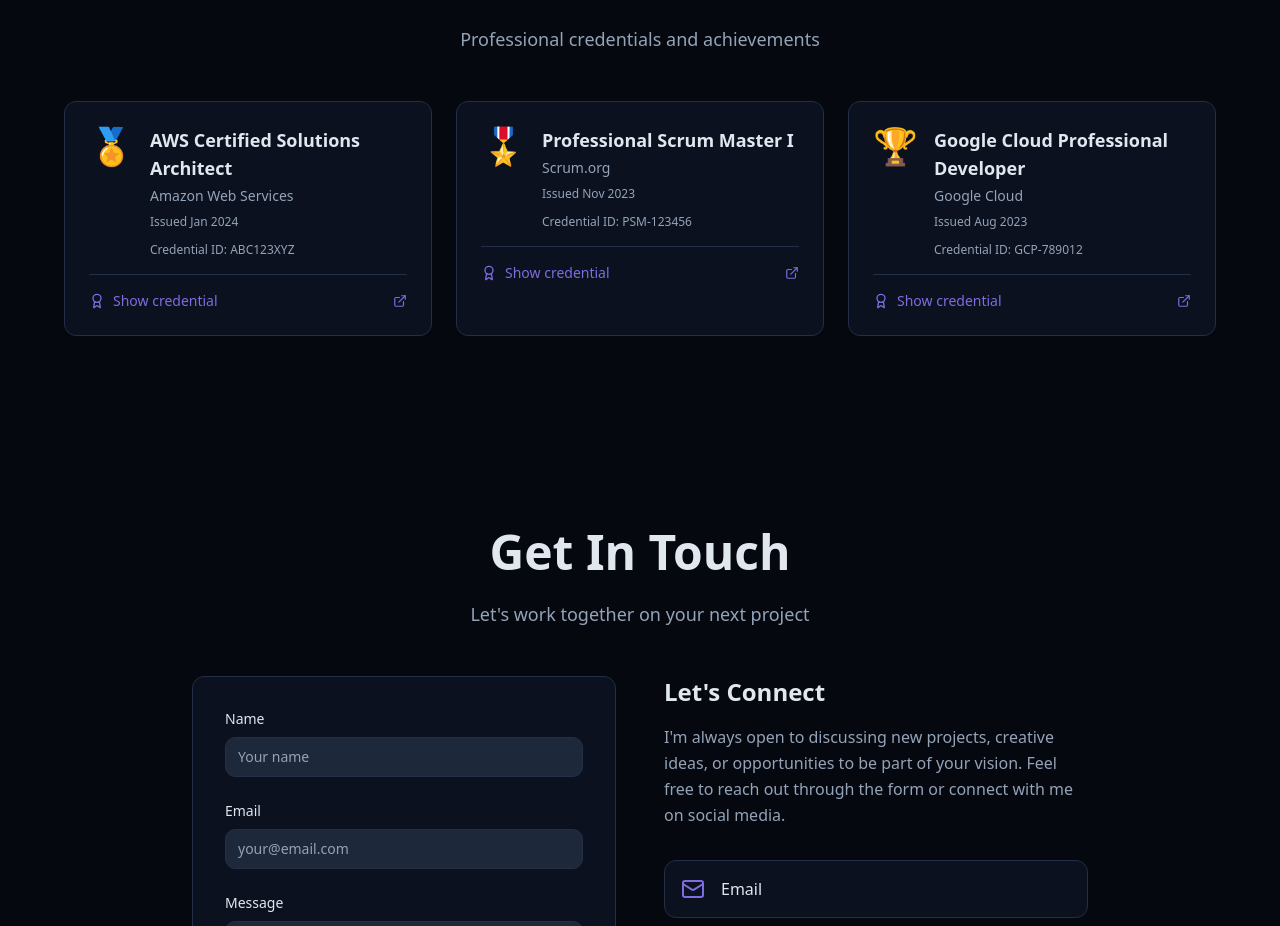
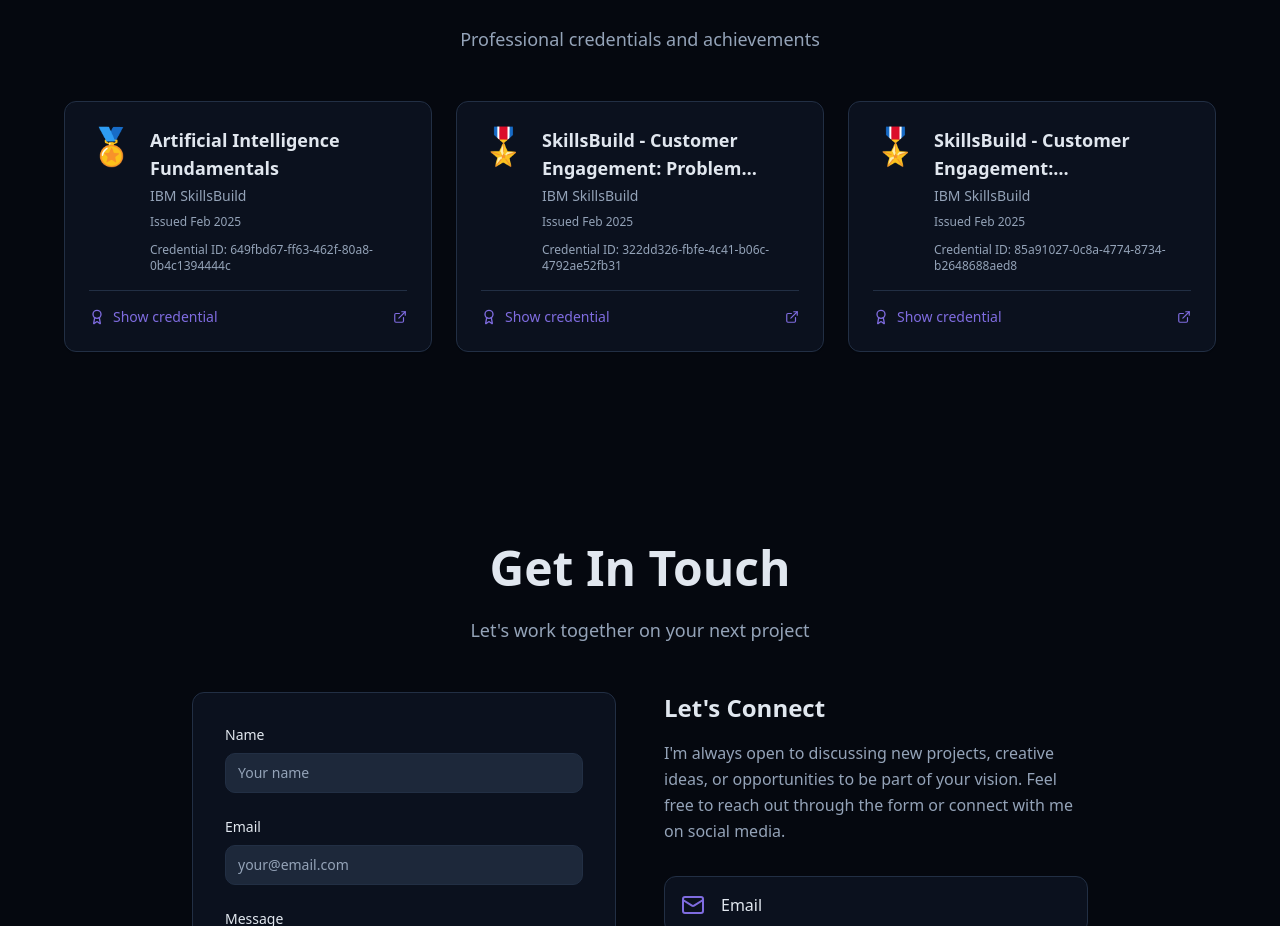
Before and after one commit to rishisharma056/my-portfolio, a React (Vite) app: page / in a window 1280 px wide. Shown: the part 3540-4466 px from the top of the page. Built offline with nearby package versions, Linux system fonts and the light colour scheme; the HTML template or start-up script is replaced by a standard one.

Commit message:
Added IBM Certificates

```diff
--- a/src/components/Certificates.tsx
+++ b/src/components/Certificates.tsx
@@ -4,28 +4,28 @@ import { Card } from "./ui/card";
 const Certificates = () => {
   const certificates = [
     {
-      name: "AWS Certified Solutions Architect",
-      issuer: "Amazon Web Services",
-      issueDate: "2024-01",
-      credentialId: "ABC123XYZ",
-      credentialUrl: "https://www.credly.com/badges/example",
+      name: "Artificial Intelligence Fundamentals",
+      issuer: "IBM SkillsBuild",
+      issueDate: "Feb 2025",
+      credentialId: "649fbd67-ff63-462f-80a8-0b4c1394444c",
+      credentialUrl: "https://www.credly.com/badges/649fbd67-ff63-462f-80a8-0b4c1394444c/public_url",
       logo: "🏅",
     },
     {
-      name: "Professional Scrum Master I",
-      issuer: "Scrum.org",
-      issueDate: "2023-11",
-      credentialId: "PSM-123456",
-      credentialUrl: "https://www.scrum.org/certificates/example",
+      name: "SkillsBuild - Customer Engagement: Problem Solving and Process Controls",
+      issuer: "IBM SkillsBuild",
+      issueDate: "Feb 2025",
+      credentialId: "322dd326-fbfe-4c41-b06c-4792ae52fb31",
+      credentialUrl: "https://www.credly.com/badges/322dd326-fbfe-4c41-b06c-4792ae52fb31/public_url",
       logo: "🎖️",
     },
     {
-      name: "Google Cloud Professional Developer",
-      issuer: "Google Cloud",
-      issueDate: "2023-08",
-      credentialId: "GCP-789012",
-      credentialUrl: "https://www.credential.net/example",
-      logo: "🏆",
+      name: "SkillsBuild - Customer Engagement: Communication and Personality Dynamics",
+      issuer: "IBM SkillsBuild",
+      issueDate: "Feb 2025",
+      credentialId: "85a91027-0c8a-4774-8734-b2648688aed8",
+      credentialUrl: "https://www.credly.com/badges/85a91027-0c8a-4774-8734-b2648688aed8/public_url",
+      logo: "🎖️",
     },
   ];
 
```
